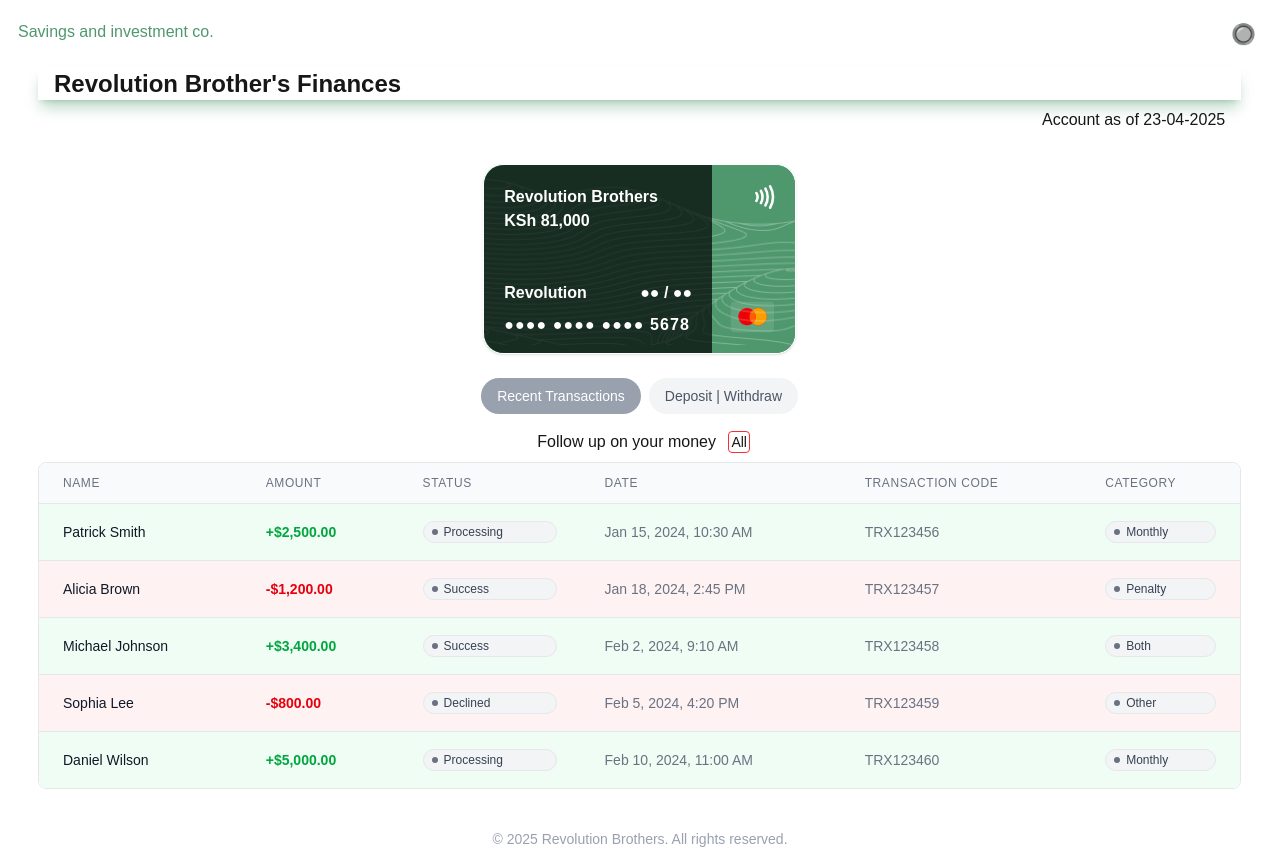
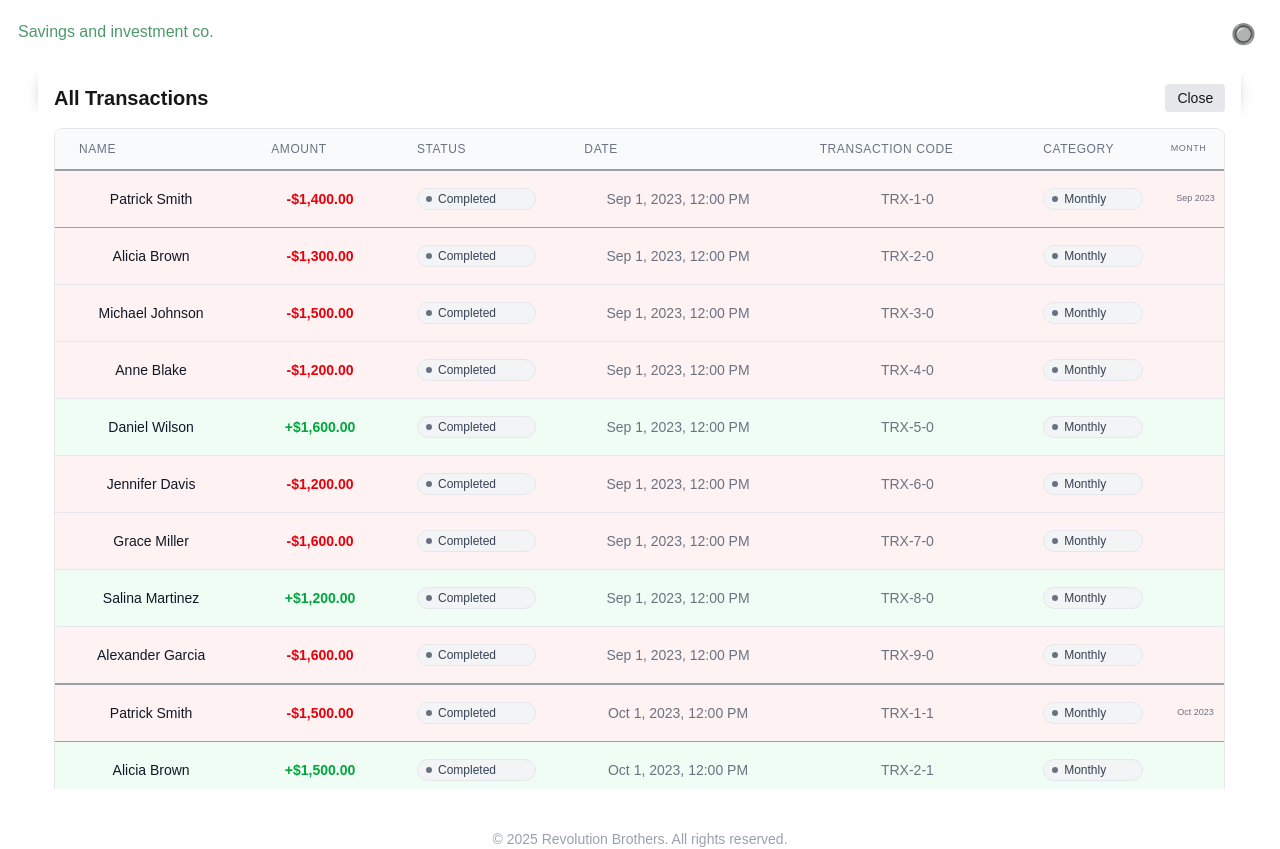
Before and after one commit to Southern-Just/revolutionbrothers, a Next.js app: page /revolution in a window 1280 px wide. Both pictures are taken after a click on the element "All". Built offline with nearby package versions, Linux system fonts and the light colour scheme.

Commit message:
ui | ux run 003.1.3

```diff
--- a/app/globals.css
+++ b/app/globals.css
@@ -120,3 +120,34 @@ body {
 .page-animate {
   animation: pageLoad 0.6s ease-out forwards;
 }
+/* Slide up from bottom animation */
+@keyframes slideUp {
+  0% {
+    transform: translateY(100%);
+    opacity: 0;
+  }
+  100% {
+    transform: translateY(0);
+    opacity: 1;
+  }
+}
+
+/* Slide down for exit (optional if you want a smooth close) */
+@keyframes slideDown {
+  0% {
+    transform: translateY(0);
+    opacity: 1;
+  }
+  100% {
+    transform: translateY(100%);
+    opacity: 0;
+  }
+}
+
+.modal-slide-up {
+  animation: slideUp 0.5s ease-out forwards;
+}
+
+.modal-slide-down {
+  animation: slideDown 0.5s ease-in forwards;
+}
--- a/app/revolution/page.tsx
+++ b/app/revolution/page.tsx
@@ -7,6 +7,7 @@ import RecentTransactions from "@/components/RecentTransactions";
 import DepositWithdraw from "@/components/DepositWithdraw";
 import { mockData } from "@/lib/mock";
 import Footer from "@/components/Footer";
+import Transactions from "@/components/Transactions";
 
 type Tab = "transactions" | "deposit";
 
@@ -16,8 +17,10 @@ const totalGroupBalance = mockData.members
 
 export default function Revolution() {
   const [activeTab, setActiveTab] = useState<Tab>("transactions");
-
-  const firstVisit = typeof window !== "undefined" && localStorage.getItem("firstVisit") === null;
+  const [showAllTransactions, setShowAllTransactions] = useState(false);
+  const firstVisit =
+    typeof window !== "undefined" &&
+    localStorage.getItem("firstVisit") === null;
   const [loading, setLoading] = useState(firstVisit);
   const [progress, setProgress] = useState(0);
 
@@ -110,9 +113,17 @@ export default function Revolution() {
             <>
               <h1 className="text-[16px] text-foreground text-center mb-2 ml-2">
                 Follow up on your money{" "}
-                <span className="text-sm ml-2 p-0.5 border rounded-sm cursor-pointer border-red-500">
+                <span
+                  className="text-sm ml-2 p-0.5 border rounded-sm cursor-pointer border-red-500"
+                  onClick={() => {
+                    setShowAllTransactions(true);
+                  }}
+                >
                   All
                 </span>
+                {showAllTransactions && (
+                  <Transactions onClose={() => setShowAllTransactions(false)} />
+                )}
               </h1>
               <RecentTransactions />
             </>
@@ -127,7 +138,7 @@ export default function Revolution() {
           )}
         </div>
       </section>
-      <Footer/>
+      <Footer />
     </main>
   );
 }
--- /dev/null
+++ b/components/Transactions.tsx
@@ -0,0 +1,208 @@
+"use client";
+
+import { useState } from "react";
+import { mockData } from "@/lib/mock";
+
+const formatAmount = (amount: number) =>
+  new Intl.NumberFormat("en-US", {
+    style: "currency",
+    currency: "USD",
+    minimumFractionDigits: 2,
+  }).format(Math.abs(amount));
+
+const formatDateTime = (date: Date) =>
+  new Intl.DateTimeFormat("en-US", {
+    month: "short",
+    day: "numeric",
+    year: "numeric",
+    hour: "numeric",
+    minute: "numeric",
+    hour12: true,
+  }).format(date);
+
+interface CategoryBadgeProps {
+  category: string;
+}
+
+const CategoryBadge: React.FC<CategoryBadgeProps> = ({ category }) => (
+  <div className="flex items-center gap-1.5 px-2 py-0.5 rounded-full border border-gray-200 bg-gray-100">
+    <div className="w-1.5 h-1.5 rounded-full bg-gray-500" />
+    <span className="text-[10px] sm:text-xs font-medium text-gray-700">
+      {category.charAt(0).toUpperCase() + category.slice(1)}
+    </span>
+  </div>
+);
+
+interface AllTransactionsProps {
+  onClose: () => void;
+}
+
+type TransactionType = "credit" | "debit";
+
+interface Transaction {
+  id: string;
+  name: string;
+  amount: number;
+  type: TransactionType;
+  status: string;
+  date: string;
+  transactionCode: string;
+  category: string;
+}
+
+export default function Transactions({ onClose }: AllTransactionsProps) {
+  const [closing, setClosing] = useState(false);
+
+  const transactions: Transaction[] = mockData.members.flatMap((member) =>
+    member.contributions.map((c, index) => ({
+      id: `${member.userId}-${index}`,
+      name: member.name,
+      amount: c.amount,
+      type: Math.random() > 0.5 ? "credit" : "debit",
+      status: "completed",
+      date: `${c.month}-01T12:00:00Z`,
+      transactionCode: `TRX-${member.userId}-${index}`,
+      category: "monthly",
+    }))
+  );
+
+  transactions.sort((a, b) => new Date(a.date).getTime() - new Date(b.date).getTime());
+
+  const handleClose = () => {
+    setClosing(true);
+    setTimeout(onClose, 500);
+  };
+
+  const downloadCSV = () => {
+    const header = ["Name", "Amount", "Status", "Date", "Transaction Code", "Category"];
+    const rows = transactions.map((t) => [
+      t.name,
+      t.amount,
+      t.status,
+      t.date,
+      t.transactionCode,
+      t.category,
+    ]);
+
+    const csvContent =
+      "data:text/csv;charset=utf-8," +
+      [header, ...rows].map((e) => e.join(",")).join("\n");
+
+    const encodedUri = encodeURI(csvContent);
+    const link = document.createElement("a");
+    link.setAttribute("href", encodedUri);
+    link.setAttribute("download", "transactions.csv");
+    document.body.appendChild(link);
+    link.click();
+    document.body.removeChild(link);
+  };
+
+  return (
+    <div
+      className={`fixed inset-0 z-50 overflow-y-auto bg-white p-4 ${
+        closing ? "modal-slide-down" : "modal-slide-up"
+      }`}
+    >
+      <div className="flex justify-between items-center mb-4">
+        <h2 className="text-xl font-bold">All Transactions</h2>
+        <button
+          onClick={handleClose}
+          className="px-3 py-1 rounded bg-gray-200 hover:bg-gray-300 text-sm"
+        >
+          Close
+        </button>
+      </div>
+
+      <div className="overflow-x-auto rounded-lg border border-gray-200">
+        <table className="min-w-full divide-y divide-gray-200">
+          <thead className="bg-gray-50">
+            <tr>
+              <th className="px-3 sm:px-6 py-3 text-left text-xs font-medium text-gray-500 uppercase tracking-wider">
+                Name
+              </th>
+              <th className="px-3 sm:px-6 py-3 text-left text-xs font-medium text-gray-500 uppercase tracking-wider">
+                Amount
+              </th>
+              <th className="px-3 sm:px-6 py-3 text-left text-xs font-medium text-gray-500 uppercase tracking-wider">
+                Status
+              </th>
+              <th className="px-3 sm:px-6 py-3 text-left text-xs font-medium text-gray-500 uppercase tracking-wider">
+                Date
+              </th>
+              <th className="px-6 py-3 text-left text-xs font-medium text-gray-500 uppercase tracking-wider">
+                Transaction Code
+              </th>
+              <th className="hidden md:table-cell px-6 py-3 text-left text-xs font-medium text-gray-500 uppercase tracking-wider">
+                Category
+              </th>
+              <th className="px-1 py-3 text-left text-[9px] font-medium text-gray-500 uppercase tracking-wider">
+                Month
+              </th>
+            </tr>
+          </thead>
+          <tbody className="bg-white divide-y divide-gray-200">
+            {transactions.map((transaction, idx) => {
+              const isDebit = transaction.type === "debit";
+              const formattedAmount = formatAmount(transaction.amount);
+
+              const currentMonth = new Date(transaction.date).toLocaleString("en-US", {
+                month: "short",
+                year: "numeric",
+              });
+              const previousMonth = idx > 0 ? new Date(transactions[idx - 1].date).toLocaleString("en-US", { month: "short", year: "numeric" }) : "";
+              const showMonth = currentMonth !== previousMonth;
+
+              return (
+                <tr
+                  key={transaction.id}
+                  className={`${isDebit ? "bg-red-50" : "bg-green-50"} ${
+                    showMonth ? "border-t-2 border-gray-400" : ""
+                  }`}
+                >
+                  <td className="px-3 sm:px-6 py-4 whitespace-nowrap">
+                    <div className="text-sm font-medium text-gray-900">
+                      {transaction.name.replace(/[^\w\s]/gi, "")}
+                    </div>
+                  </td>
+                  <td className="px-3 sm:px-6 py-4 whitespace-nowrap">
+                    <span
+                      className={`text-sm font-semibold ${
+                        isDebit ? "text-red-600" : "text-green-600"
+                      }`}
+                    >
+                      {isDebit ? `-${formattedAmount}` : `+${formattedAmount}`}
+                    </span>
+                  </td>
+                  <td className="px-3 sm:px-6 py-4 whitespace-nowrap">
+                    <CategoryBadge category={transaction.status} />
+                  </td>
+                  <td className="px-3 sm:px-6 py-4 whitespace-nowrap text-sm text-gray-500">
+                    {formatDateTime(new Date(transaction.date))}
+                  </td>
+                  <td className="px-6 py-4 whitespace-nowrap text-sm text-gray-500">
+                    {transaction.transactionCode}
+                  </td>
+                  <td className="hidden md:table-cell px-6 py-4 whitespace-nowrap">
+                    <CategoryBadge category={transaction.category} />
+                  </td>
+                  <td className="px-1 py-4 text-[9px] font-medium text-gray-500 whitespace-nowrap">
+                    {showMonth ? currentMonth : ""}
+                  </td>
+                </tr>
+              );
+            })}
+          </tbody>
+        </table>
+      </div>
+
+      <div className="mt-4 flex justify-end">
+        <button
+          onClick={downloadCSV}
+          className="px-4 py-2 bg-brand text-white rounded hover:bg-brand/80 transition"
+        >
+          Download CSV
+        </button>
+      </div>
+    </div>
+  );
+}
```
